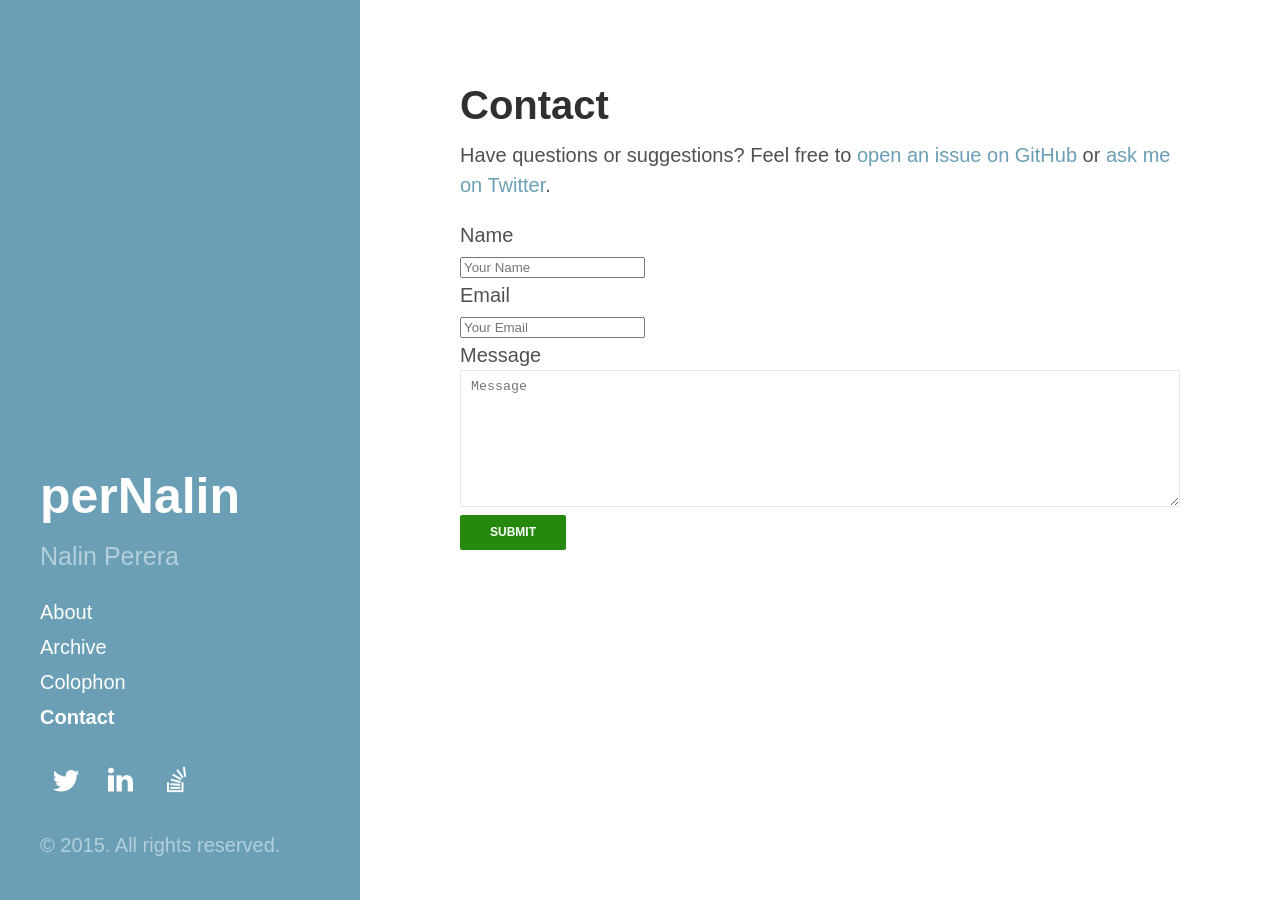
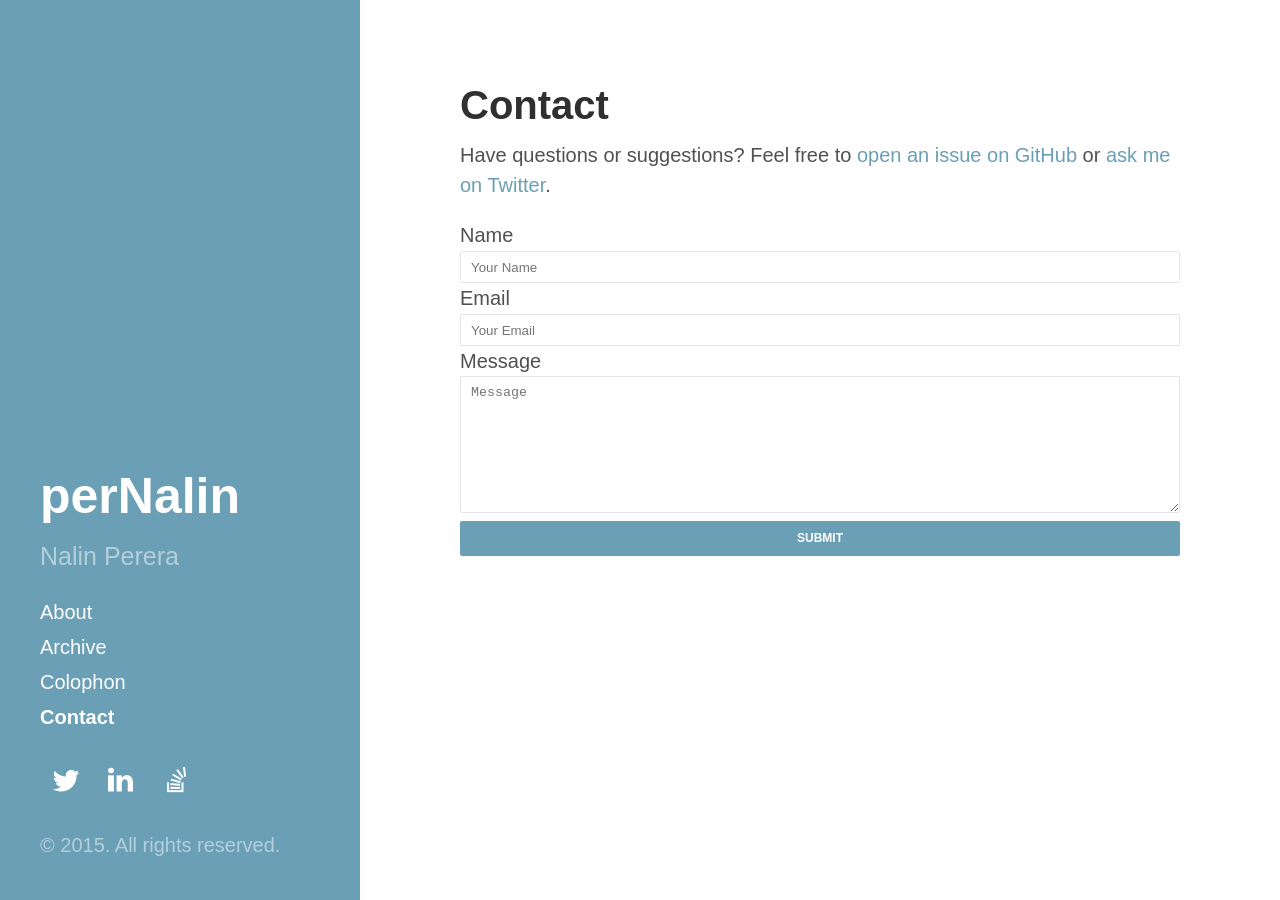
Before and after one commit to pernalin/pernalin.github.io, a Jekyll site: the page built from contact.md, in a window 1280 px wide. Built offline with Jekyll 4.4.1, drawn with Linux system fonts in a browser that asks for light colours; Markdown is read by kramdown in place of the engine named in the settings.

Commit message:
style for contact form

```diff
--- a/public/css/style.css
+++ b/public/css/style.css
@@ -296,15 +296,12 @@ you can use the generic selector below, but it's slower:
 }
 
 
-nput,
+input,
 textarea {
   border: 1px solid rgba(0, 0, 0, 0.1);
   border-radius: 2px;
   color: #2b2b2b;
   padding: 8px 10px 7px;
-}
-
-textarea {
   width: 100%;
 }
 
@@ -321,7 +318,7 @@ button,
 input[type="button"],
 input[type="reset"],
 input[type="submit"] {
-  background-color: #24890d;
+  background-color: #6a9fb5;
   border: 0;
   border-radius: 2px;
   color: #fff;
@@ -341,7 +338,7 @@ input[type="reset"]:hover,
 input[type="reset"]:focus,
 input[type="submit"]:hover,
 input[type="submit"]:focus {
-  background-color: #41a62a;
+  background-color: #6a9fb5;
   color: #fff;
 }
 
```
